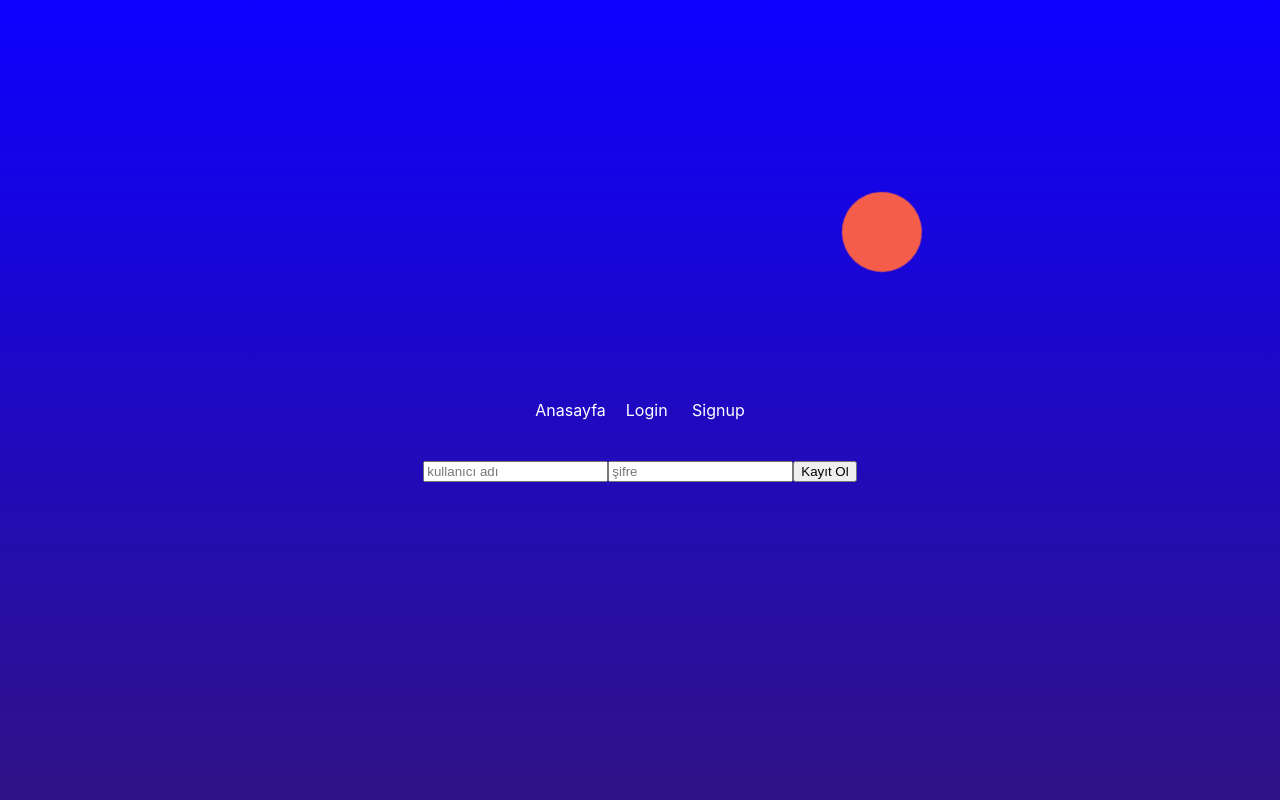
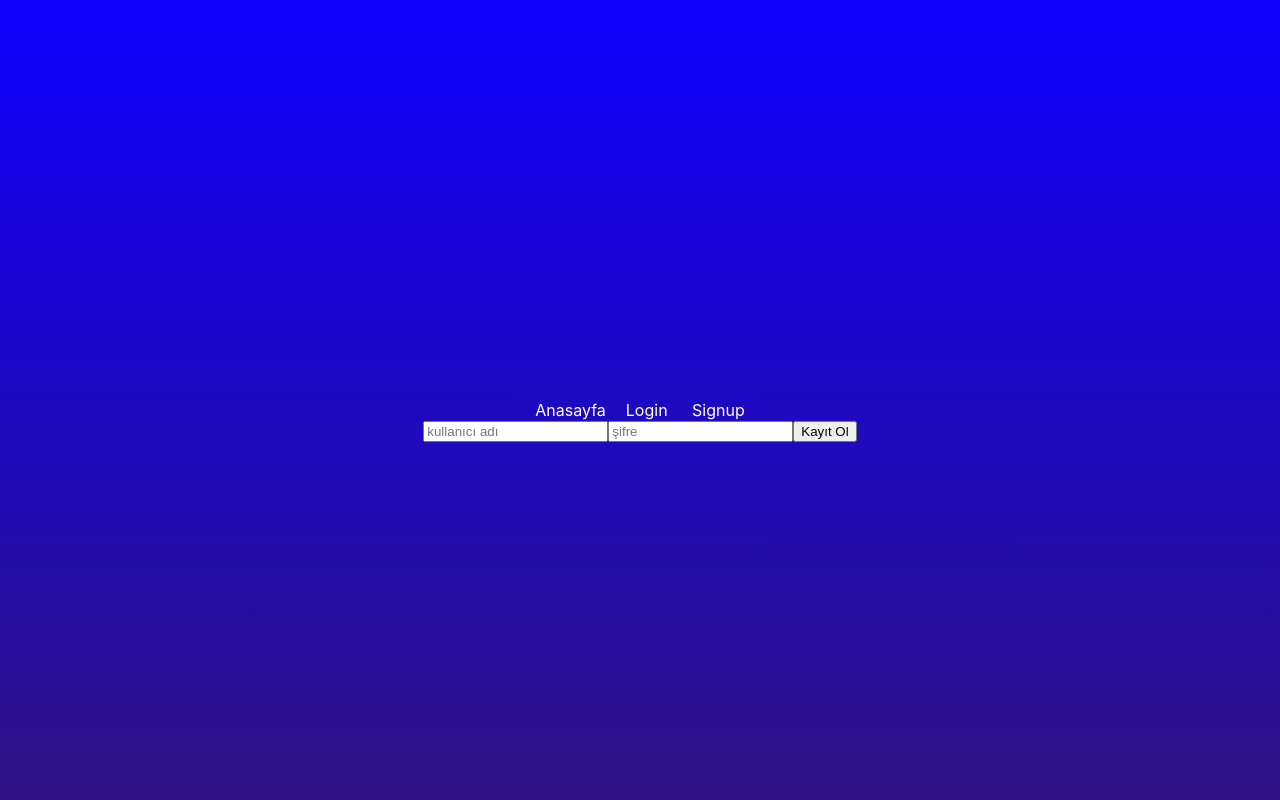
Before and after one commit to GoktugYmsk/react-redux-dynamic-challange, a React (Create React App) app: page /Sign in a window 1280 px wide. Shown: the top 800 px of the page. Built offline with nearby package versions, Linux system fonts and the light colour scheme.

Commit message:
css fixed

```diff
--- a/src/components/user/User.js
+++ b/src/components/user/User.js
@@ -16,28 +16,36 @@ function User() {
   }
 
   return (
-    <div className='containerSignup'>
+    <div class="containerSignup">
       <Helmet>
         <title>Signup</title>
       </Helmet>
-      <div className='colorBalloons' >
-        balloon
+      <div class="ballons">
+        <div class="colorBalloons"></div>
+        <div class="colorBalloons"></div>
+        <div class="colorBalloons"></div>
+        <div class="colorBalloons"></div>
+        <div class="colorBalloons"></div>
+        <div class="colorBalloons"></div>
       </div>
-      {!open &&
-        <div className='userSignUp' >
+      {!open && (
+        <div class="userSignUp">
           <input
-            placeholder='kullanıcı adı'
+            placeholder="kullanıcı adı"
             onChange={(e) => setUserName(e.target.value)}
           />
           <input
-            type='password'
-            placeholder='şifre'
+            type="password"
+            placeholder="şifre"
             onChange={(e) => setUserPassword(e.target.value)}
           />
-          <button className='saveUser' onClick={handleSignup}>Kayıt Ol</button>
-        </div>}
+          <button class="saveUser" onClick={handleSignup}>
+            Kayıt Ol
+          </button>
+        </div>
+      )}
+    </div>
 
-    </div>
   )
 }
 
--- a/src/components/user/index.css
+++ b/src/components/user/index.css
@@ -1,64 +1,134 @@
 .saveUser {
     cursor: pointer;
 }
-.colorBalloons {
-    position: relative;
-    animation-name: spin;
-    animation-duration: 4s;
-    animation-timing-function: linear;
-    animation-iteration-count: infinite;
-    right: 120px;
-    width: 40px;
-    height: 40px;
-    border-radius: 50%;
-    transform-origin: 320px 0;
-    background: transparent;
+
+.ballons {
+    display: flex;
+    position: fixed;
+    top: 0;
+    left: 0;
+    width: 400px;
+    height: 400px;
+    z-index: 2;
 }
 
-.colorBalloons:after {
-    content: "";
+.colorBalloons {
+    width: 100px;
+    height: 100px;
+    border-radius: 50%;
     position: absolute;
-    top: 50%;
-    left: 50%;
-    transform: translate(-50%, -50%);
-    width: 80px;
-    height: 80px;
-    border-radius: 50%;
-    animation: changeColor 3s ease-in-out infinite;
+    top: 10px;
+    opacity: 0;
+    animation: rain 1s ease-in infinite;
 }
 
-.colorBalloons .block1:after {
-    background-color: #ff7f50;
+@keyframes rain {
+    0% {
+        opacity: 0;
+        transform: translateY(-100px) rotateZ(0deg);
     }
 
-.colorBalloons .block2:after {
-    background-color: #6495ed;
+    50% {
+        opacity: 1;
     }
 
-.colorBalloons .block3:after {
-    background-color: #dc143c;
-}
-
-@keyframes spin {
-    0% {
-        transform: rotate(0deg) translate(-50%, -50%);
-    }
     100% {
-        transform: rotate(360deg) translate(-50%, -50%);
+        opacity: 0;
+        transform: translateY(100vh) rotateZ(360deg);
     }
 }
 
-@keyframes changeColor {
-    0% {
-        background-color: #ff7f50;
+.colorBalloons:nth-child(1) {
+    left: 5%;
+    animation-delay: 0.2s;
 }
-    33% {
-        background-color: #6495ed;
+
+.colorBalloons:nth-child(2) {
+    left: 10%;
+    animation-delay: 0.4s;
 }
-    66% {
-        background-color: #dc143c;
+
+.colorBalloons:nth-child(3) {
+    left: 15%;
+    animation-delay: 0.6s;
 }
-    100% {
-        background-color: #ff7f50;
+
+.colorBalloons:nth-child(4) {
+    left: 20%;
+    animation-delay: 0.8s;
 }
+
+.colorBalloons:nth-child(5) {
+    left: 25%;
+    animation-delay: 1s;
 }
+
+.colorBalloons:nth-child(6) {
+    left: 30%;
+    animation-delay: 1.2s;
+}
+
+.colorBalloons:nth-child(7) {
+    left: 35%;
+    animation-delay: 1.4s;
+}
+
+.colorBalloons:nth-child(8) {
+    left: 40%;
+    animation-delay: 1.6s;
+}
+
+.colorBalloons:nth-child(9) {
+    left: 45%;
+    animation-delay: 1.8s;
+}
+
+.colorBalloons:nth-child(10) {
+    left: 50%;
+    animation-delay: 2s;
+}
+
+.colorBalloons:nth-child(11) {
+    left: 55%;
+    animation-delay: 2.2s;
+}
+
+.colorBalloons:nth-child(12) {
+    left: 60%;
+    animation-delay: 2.4s;
+}
+
+.colorBalloons:nth-child(13) {
+    left: 65%;
+    animation-delay: 2.6s;
+}
+
+.colorBalloons:nth-child(14) {
+    left: 70%;
+    animation-delay: 2.8s;
+}
+
+.colorBalloons:nth-child(15) {
+    left: 75%;
+    animation-delay: 3s;
+}
+
+.colorBalloons:nth-child(16) {
+    left: 80%;
+    animation-delay: 3.2s;
+}
+
+.colorBalloons:nth-child(17) {
+    left: 85%;
+    animation-delay: 3.4s;
+}
+
+.colorBalloons:nth-child(18) {
+    left: 90%;
+    animation-delay: 3.6s;
+}
+
+.colorBalloons:nth-child(19) {
+    left: 95%;
+    animation-delay: 3.8s;
+}
```
Lines whose indentation alone changed are shown as unchanged.
